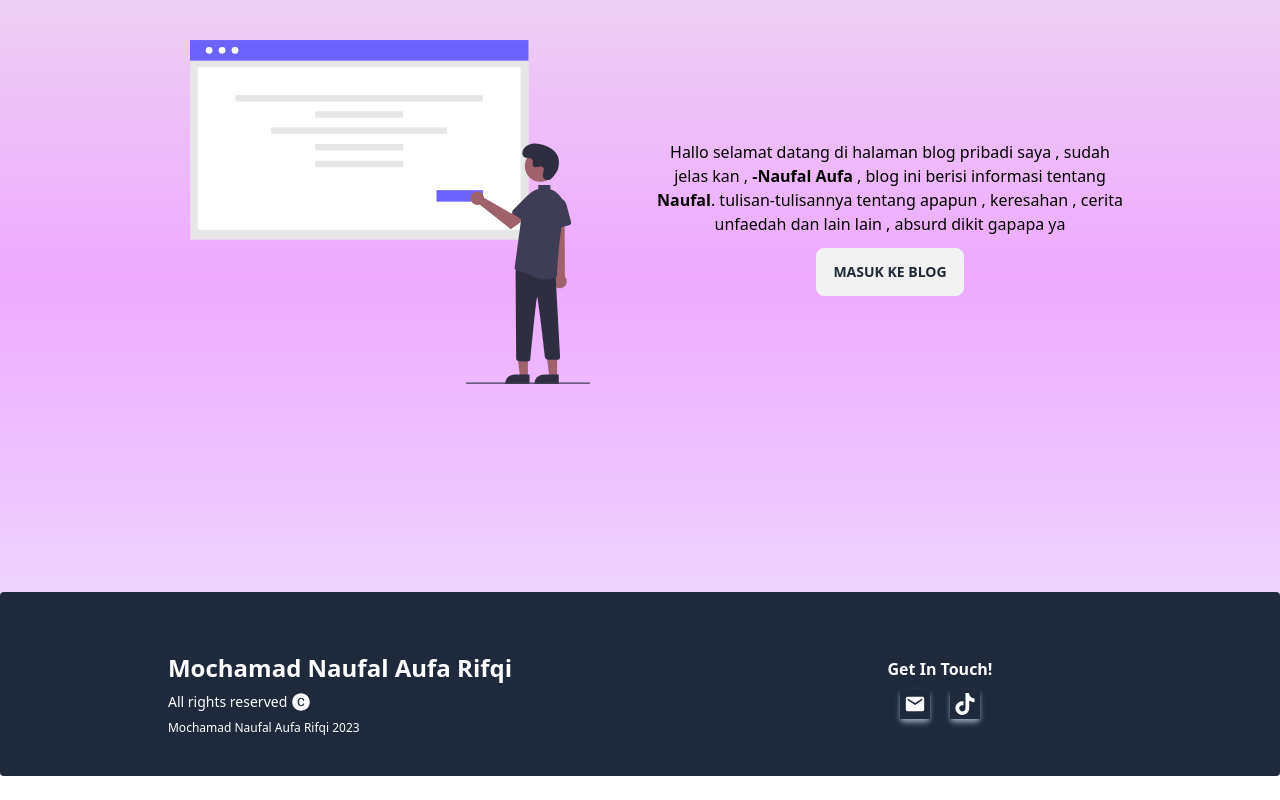
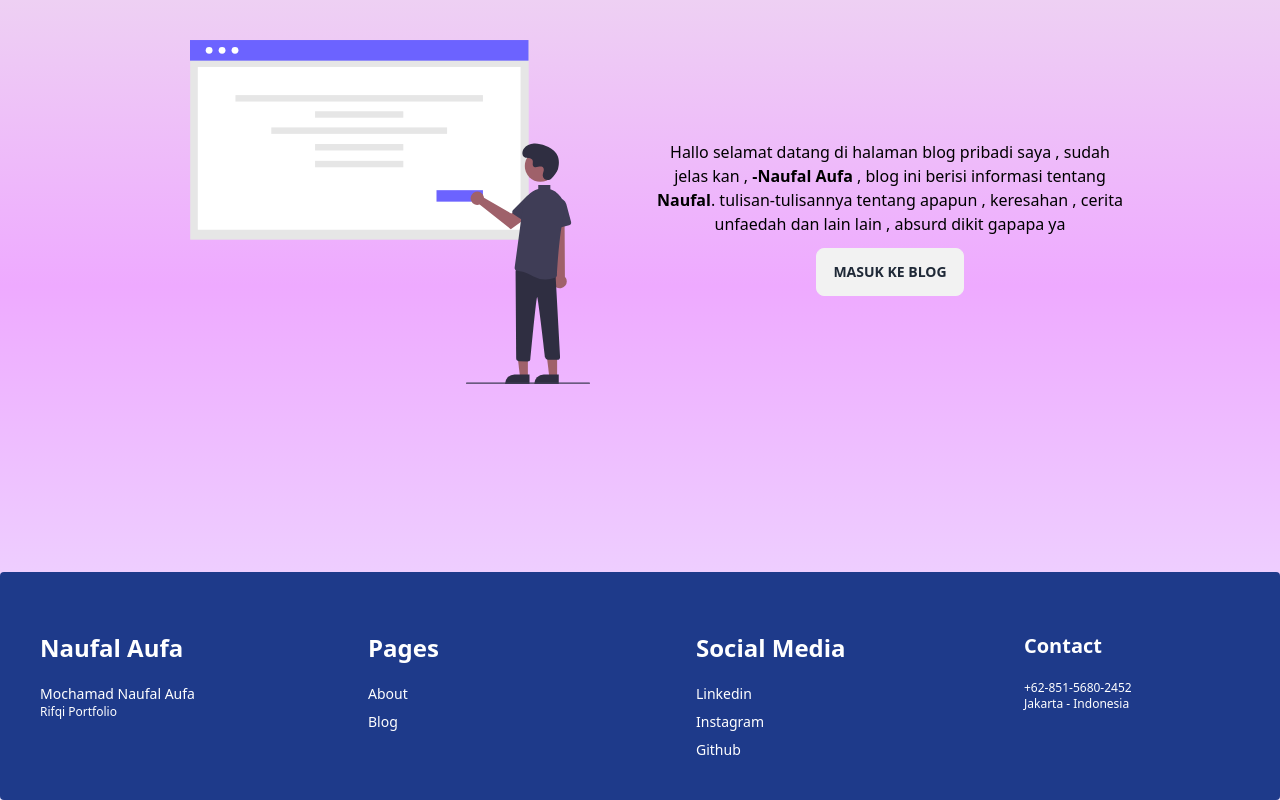
Before and after one commit to naufalaufa/ProjectTailwind, a React (Vite) app: page /blog in a window 1280 px wide. Shown: the part 228-1028 px from the top of the page. Before the commit the page ends 1004 px from the top, so only its background shows below. Built offline with nearby package versions, Linux system fonts and the light colour scheme.

Commit message:
Add Footer 2

```diff
--- a/src/Pages/Blogs.jsx
+++ b/src/Pages/Blogs.jsx
@@ -8,6 +8,7 @@ import insomnia from "../assets/insomnia.jpg";
 import Bule from "../assets/buleeee.png";
 import MasaKecil from "../assets/masaKecil.jpg";
 import { Link } from "react-router-dom";
+import Footer2 from "../components/Element/Footer2";
 
 const Blogs = () => {
   return (
@@ -72,7 +73,7 @@ const Blogs = () => {
             date="14 November 2023"
           />
         </div>
-        <Footer />
+        <Footer2 />
       </div>
     </>
   );
--- a/src/Pages/HomeBlog.jsx
+++ b/src/Pages/HomeBlog.jsx
@@ -1,5 +1,6 @@
 import { Link } from "react-router-dom";
 import { BlogHome, Footer } from "../components";
+import Footer2 from "../components/Element/Footer2";
 
 const HomeBlog = () => {
   return (
@@ -29,7 +30,7 @@ const HomeBlog = () => {
         </div>
       </div>
 
-      <Footer />
+      <Footer2 />
     </>
   );
 };
--- a/src/Pages/LandingPage.jsx
+++ b/src/Pages/LandingPage.jsx
@@ -5,7 +5,6 @@ import {
   ChatBuble,
   Contact,
   Experiences,
-  Footer,
   Info,
   ModalBox,
   ModalBoxContact,
@@ -14,6 +13,7 @@ import {
 } from "../components";
 import { ToastContainer } from "react-toastify";
 import { useState } from "react";
+import Footer2 from "../components/Element/Footer2";
 
 const LandingPage = () => {
   const { isOpen } = useSelector((state) => state.show);
@@ -35,7 +35,7 @@ const LandingPage = () => {
         <Project />
         <Music />
         <Contact />
-        <Footer />
+        <Footer2 />
       </div>
     </>
   );
--- a/src/components/Card/Cart/CartProject.jsx
+++ b/src/components/Card/Cart/CartProject.jsx
@@ -7,7 +7,7 @@ const CartProject = ({ img, url, text, article, github }) => {
       <div className="w-[300px]  sm:w-[600px] bg-gradient-to-r from-slate-50 to-blue-400 p-10 rounded-xl gap-5 shadow-md shadow-slate-800 ">
         <div>
           <p className="font-bold text-xl sm:text-2xl mb-3">{text}</p>
-          <img src={img} alt={text} />
+          <img src={img} alt={img} />
         </div>
         <article>
           <p className="mt-4">{article}</p>
--- a/src/components/Element/About.jsx
+++ b/src/components/Element/About.jsx
@@ -14,7 +14,7 @@ const About = () => {
           <div className="absolute grid place-content-center p-1 w-16 h-16 bg-gradient-to-r from-slate-400 to-blue-600 rounded-full shadow-md shadow-slate-800 top-8 right-[-20px] sm:hidden ">
             <img
               src={LogoIcon}
-              alt="err"
+              alt="logo logo-icon"
               className="object-contain bg-center w-full"
             />
           </div>
@@ -45,7 +45,7 @@ const About = () => {
         <img
           src={LogoIcon}
           className=" sm:w-[100%] max-w-[400px] max-h-[400px] m-auto hidden sm:block"
-          alt="error"
+          alt="logo logo-icon"
         />
       </div>
     </div>
--- a/src/components/Element/AvatarGroup.jsx
+++ b/src/components/Element/AvatarGroup.jsx
@@ -5,22 +5,22 @@ const AvatarGroup = ({ Me, Meee, cibereum, akoh }) => {
     <>
       <div className="avatar">
         <div className="w-12">
-          <img src={Me} alt="error" />
+          <img src={Me} alt={Me} />
         </div>
       </div>
       <div className="avatar">
         <div className="w-12">
-          <img src={Meee} alt="error" />
+          <img src={Meee} alt={Me} />
         </div>
       </div>
       <div className="avatar">
         <div className="w-12">
-          <img src={cibereum} alt="error" />
+          <img src={cibereum} alt={cibereum} />
         </div>
       </div>
       <div className="avatar placeholder">
         <div className="w-12 bg-neutral-focus text-neutral-content">
-          <img src={akoh} alt="error" />
+          <img src={akoh} alt={akoh} />
         </div>
       </div>
     </>
--- a/src/components/Element/ChatBuble.jsx
+++ b/src/components/Element/ChatBuble.jsx
@@ -14,7 +14,7 @@ const ChatBuble = () => {
         <div className="chat chat-start " data-aos="fade-up">
           <div className="chat-image avatar">
             <div className="w-10 rounded-full">
-              <img src={meee} className="object-contain bg-center" />
+              <img src={meee} alt={meee} className="object-contain bg-center" />
             </div>
           </div>
           <div className="chat-header">
@@ -36,7 +36,7 @@ const ChatBuble = () => {
         >
           <div className="chat-image avatar">
             <div className="w-10 rounded-full">
-              <img src={anonymous} />
+              <img src={anonymous} alt={anonymous} />
             </div>
           </div>
           <div className="chat-header mt-5">
@@ -71,7 +71,7 @@ const ChatBuble = () => {
         >
           <div className="chat-image avatar">
             <div className="w-10 rounded-full">
-              <img src={meee} alt="error" />
+              <img src={meee} alt={meee} />
             </div>
           </div>
           <div className="chat-header mt-10">
--- a/src/components/Element/Experiences.jsx
+++ b/src/components/Element/Experiences.jsx
@@ -8,7 +8,11 @@ const Experiences = () => {
       <div className="justify-evenly mt-32 bg-gradient-to-r from-blue-100 to-blue-600 p-5 rounded shadow-md shadow-slate-800">
         <div>
           <h1 className="font-bold">Front End Developer</h1>
-          <div className="flex whitespace-nowrap gap-5">
+          <div
+            className="flex whitespace-nowrap gap-5"
+            data-aos="zoon-in"
+            data-aos-delay="200"
+          >
             <p>
               <HiOfficeBuilding size={25} className="inline-block" /> Cretivox
             </p>
--- /dev/null
+++ b/src/components/Element/Footer2.jsx
@@ -0,0 +1,65 @@
+const Footer2 = () => {
+  return (
+    <div className="bg-blue-900 p-10 rounded w-full lg:grid md:grid md:grid-cols-4 lg:grid-cols-4 lg:place-items-start gap-28 text-center sm:text-start min-h-[200px]">
+      <div className="my-5">
+        <h1 className="font-bold text-white text-2xl whitespace-nowrap ">
+          Naufal Aufa
+        </h1>
+        <p className="text-xs sm:text-sm text-white whitespace-nowrap mt-5 ">
+          Mochamad Naufal Aufa
+        </p>
+        <p className="text-white text-xs">Rifqi Portfolio</p>
+      </div>
+      <div className="my-5">
+        <h1 className="font-bold text-2xl text-white">Pages</h1>
+        <ul className="grid gap-2 mt-5 text-white">
+          <li className="text-sm">About</li>
+          <li className="text-sm">Blog</li>
+        </ul>
+      </div>
+      <div>
+        <h1 className="font-bold text-2xl text-white my-5 whitespace-nowrap">
+          Social Media
+        </h1>
+        <ul className="grid gap-2 mt-5 text-white">
+          <li className="text-sm">
+            <a
+              target="_blank"
+              href="https://www.linkedin.com/in/naufal-aufa-a7a415257/"
+              rel="noreferrer"
+            >
+              Linkedin
+            </a>
+          </li>
+          <li className="text-sm">
+            <a
+              target="_blank"
+              href="https://www.instagram.com/_opal.jpg/?hl=id"
+              rel="noreferrer"
+            >
+              Instagram
+            </a>
+          </li>
+          <li className="text-sm">
+            <a
+              target="_blank"
+              href="https://github.com/naufalaufa"
+              rel="noreferrer"
+            >
+              Github
+            </a>
+          </li>
+        </ul>
+      </div>
+      <div className="my-5">
+        <h1 className="text-xl text-white font-bold ">Contact</h1>
+        <ul className="text-white mt-5">
+          <li className="text-xs whitespace-nowrap">+62-851-5680-2452</li>
+          <li className="whitespace-nowrap text-xs">Jakarta - Indonesia</li>
+        </ul>
+      </div>
+    </div>
+  );
+};
+
+export default Footer2;
--- a/src/components/Element/Music.jsx
+++ b/src/components/Element/Music.jsx
@@ -21,7 +21,7 @@ const Music = () => {
         data-aos="fade-up"
         className=" bg-gradient-to-r from-green-950 to-slate-600 text-white py-5 rounded"
       >
-        <h1 className="text-center text-xl sm:text-4xl font-bold p-5">
+        <h1 className="text-center text-xl sm:text-4xl font-bold p-5 opal">
           Top 10 Favorite Music
         </h1>
         <div className="grid sm:grid-cols-2 gap-4 ">
```
